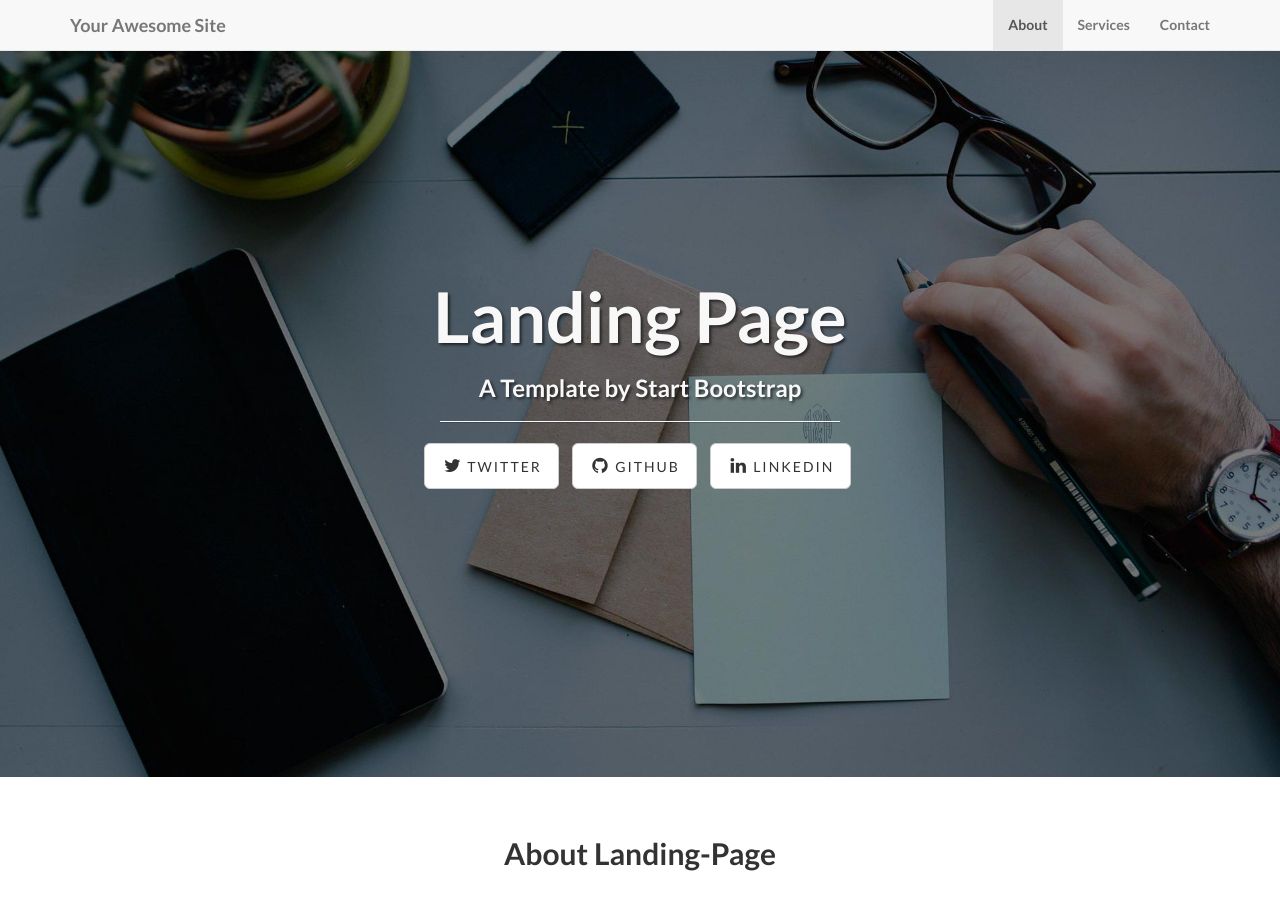
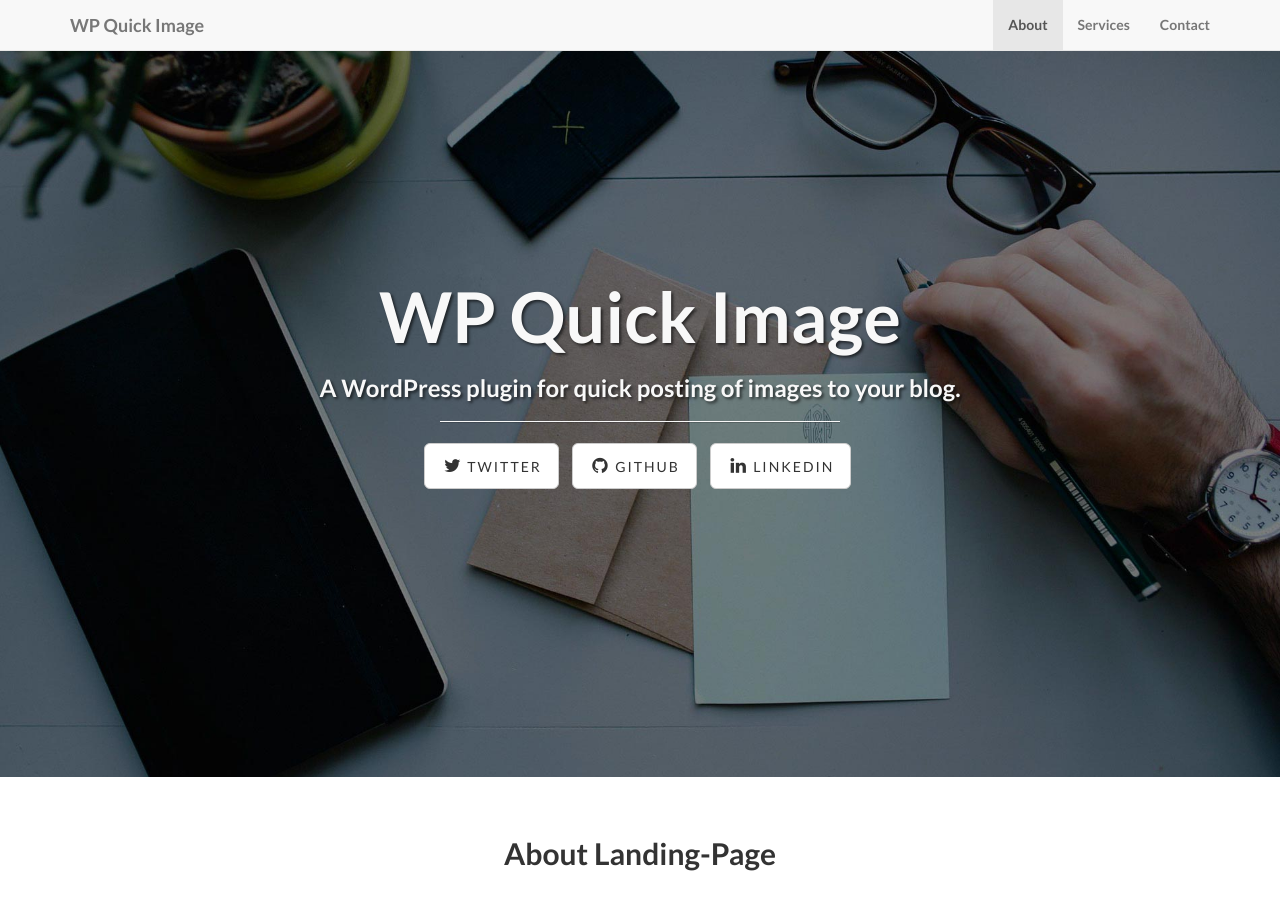
Before and after one commit to rosswintle/wp-quick-image, a Jekyll site: the page built from index.html, in a window 1280 px wide and 900 px high. Built offline with Jekyll 4.4.1, drawn with Linux system fonts in a browser that asks for light colours; some of the changed text lies outside the part shown.

Commit message:
Added some initial site-specific info

```diff
--- a/_config.yml
+++ b/_config.yml
@@ -2,14 +2,11 @@
 #      Main Configs       #
 # ----------------------- #
 
-url: http://yoursite.com
-title: Your Awesome Site
-email: your-email@domain.com
-author: Your Name
-description: > # "Write an awesome description for your new site here.
-  You can edit this line in _config.yml. It will appear in your document
-  head meta (for Google search results) and in your feed.xml site
-  description."
+url: http://wpquickimage.com
+title: WP Quick Image
+email: ross@oikos.digital
+author: Ross Wintle
+description: > # "A WordPress plugin for quick posting of images to your blog."
 
 # ----------------------- #
 #    Jekyll & Plugins     #
@@ -27,6 +24,6 @@ social:
   - title: twitter
     url: https://twitter.com/SBootstrap
   - title: github
-    url: https://github.com/IronSummitMedia/startbootstrap
+    url: https://github.com/rosswintle/wp-quick-image
   - title: linkedin
     url:
--- a/index.html
+++ b/index.html
@@ -1,5 +1,5 @@
 ---
 layout: default
-title: Landing Page
-subTitle: A Template by Start Bootstrap
+title:  WP Quick Image
+subTitle: A WordPress plugin for quick posting of images to your blog.
 ---
```
